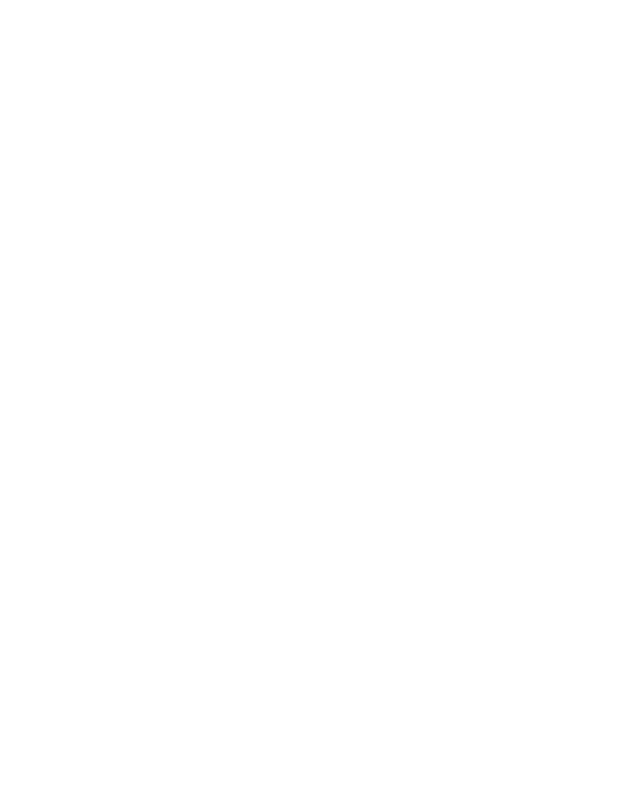
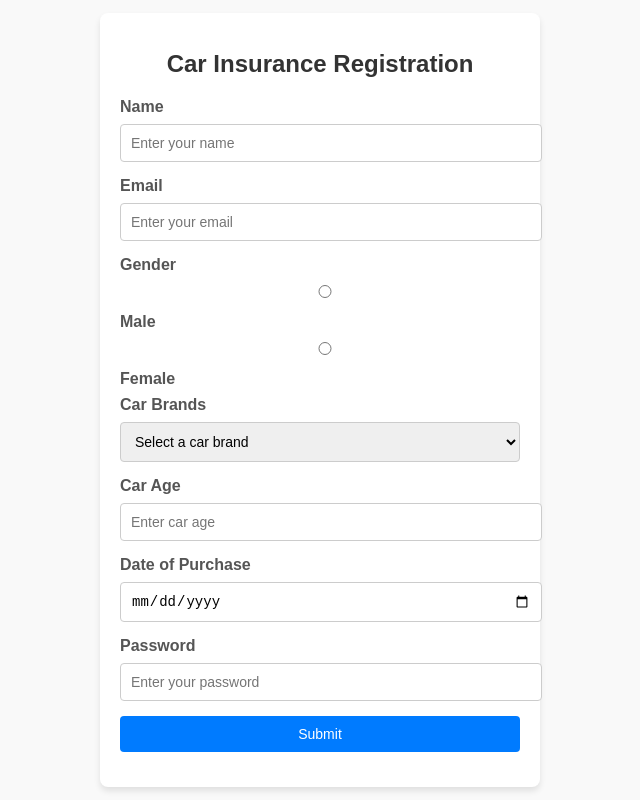
Before and after one commit to acciojob/car-insurance-form-yoshjayn, a website: page main.html in a window 1280 px wide. Shown: the whole page, without its empty margins (320-960 px from the left). Drawn offline with Linux system fonts and the light colour scheme.

Commit message:
created a submission

```diff
--- a/main.html
+++ b/main.html
@@ -4,10 +4,103 @@
 
 <head>
 	<link rel="stylesheet" href="styles.css">
+	 <style>
+        body {
+            font-family: Arial, sans-serif;
+            margin: 0;
+            padding: 0;
+            background-color: #f9f9f9;
+            display: flex;
+            justify-content: center;
+            align-items: center;
+            height: 100vh;
+        }
+        .form-container {
+            background-color: #fff;
+            padding: 20px;
+            border-radius: 8px;
+            box-shadow: 0 4px 6px rgba(0, 0, 0, 0.1);
+            width: 100%;
+            max-width: 400px;
+        }
+        .form-container h1 {
+            font-size: 24px;
+            margin-bottom: 20px;
+            text-align: center;
+            color: #333;
+        }
+        .form-container label {
+            display: block;
+            margin-bottom: 8px;
+            font-weight: bold;
+            color: #555;
+        }
+        .form-container input,
+        .form-container select,
+        .form-container button {
+            width: 100%;
+            padding: 10px;
+            margin-bottom: 15px;
+            border: 1px solid #ccc;
+            border-radius: 4px;
+            font-size: 14px;
+        }
+        .form-container button {
+            background-color: #007bff;
+            color: white;
+            border: none;
+            cursor: pointer;
+        }
+        .form-container button:hover {
+            background-color: #0056b3;
+        }
+    </style>
 </head>
 
 <body>
 	<!-- the entire body must be written by student -->
+
+	 <div class="form-container">
+        <h1>Car Insurance Registration</h1>
+        <form method="POST">
+            <!-- Name Field -->
+            <label for="name">Name</label>
+            <input type="text" id="name" name="name" placeholder="Enter your name" required>
+
+            <!-- Email Field -->
+            <label for="email">Email</label>
+            <input type="email" id="email" name="email" placeholder="Enter your email" required>
+
+            <!-- Gender Radio Buttons -->
+            <label>Gender</label>
+            <label><input type="radio" name="gender" value="male" required> Male</label>
+            <label><input type="radio" name="gender" value="female" required> Female</label>
+
+            <!-- Car Brands Dropdown -->
+            <label for="cars">Car Brands</label>
+            <select id="cars" name="cars">
+                <option value="">Select a car brand</option>
+                <option value="bmw">BMW</option>
+                <option value="audi">Audi</option>
+                <option value="mercedez">Mercedez</option>
+            </select>
+
+            <!-- Car Age Field -->
+            <label for="carage">Car Age</label>
+            <input type="number" id="carage" name="carage" placeholder="Enter car age" required>
+
+            <!-- Date of Purchase Field -->
+            <label for="dop">Date of Purchase</label>
+            <input type="date" id="dop" name="dop" required>
+
+            <!-- Password Field -->
+            <label for="password">Password</label>
+            <input type="password" id="password" name="password" placeholder="Enter your password" required>
+
+            <!-- Submit Button -->
+            <button type="submit">Submit</button>
+        </form>
+    </div>
     <script type="text/javascript" src="./script.js">
 </script>
 
```
